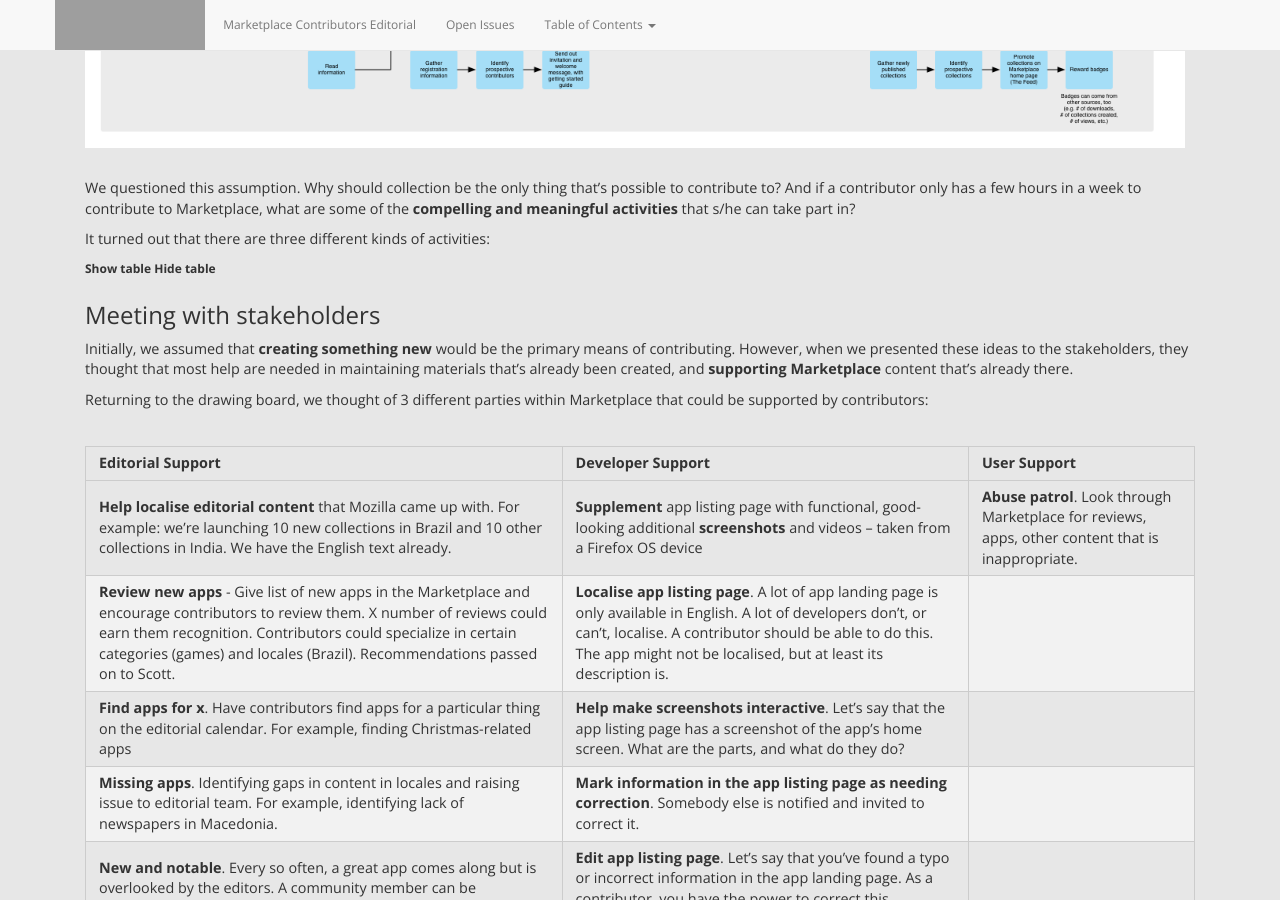
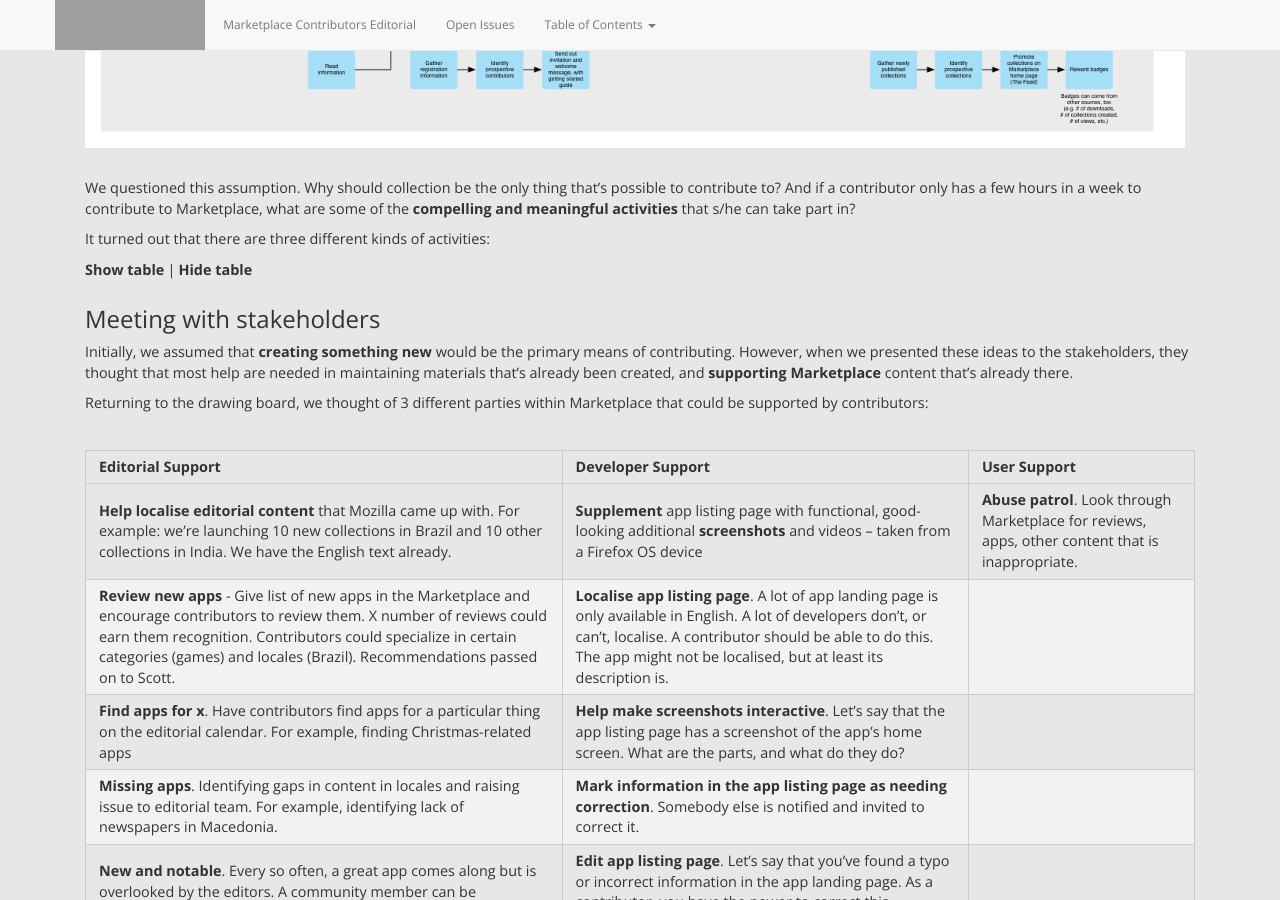
Before and after one commit to MarketplaceUX/marketplace-community-editorial, a Jekyll site: the page built from contributionTypes.html, in a window 1280 px wide and 900 px high, scrolled down 377 px. Built offline with Jekyll 4.4.1, drawn with Linux system fonts in a browser that asks for light colours; nearby versions of some CDN libraries; grey boxes are pictures that could not be loaded.

Commit message:
Fix show/hide selector

```diff
--- a/contributionTypes.html
+++ b/contributionTypes.html
@@ -24,11 +24,14 @@
 	  <p class="longText">It turned out that there are three different kinds of activities:</p>
 
     <label for="show">
-      <span>Show table</span>
+      <span class="longText">Show table</span>
     </label>
     <input type=radio id="show" name="group">
+
+    <span class="longText">|</span>
+
     <label for="hide">
-      <span>Hide table</span>
+      <span class="longText">Hide table</span>
     </label>
     <input type=radio id="hide" name="group">
 
```
